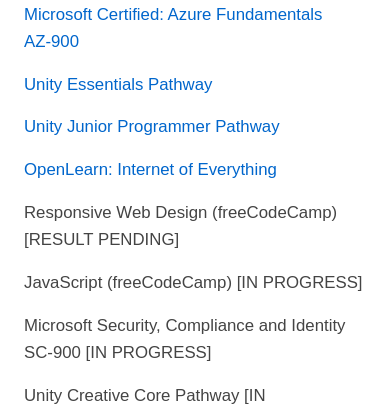
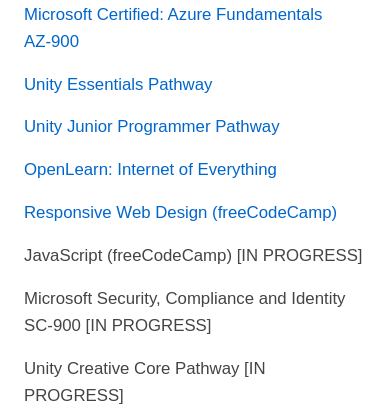
Before and after one commit to Partypants16/partypants16.github.io, a plain HTML site: page profile.html in a window 390 px wide. Shown: the part 687-1100 px from the top of the page. Drawn offline with Linux system fonts and the light colour scheme.

Commit message:
added Responsive Web Design cerds

```diff
--- a/profile.html
+++ b/profile.html
@@ -75,7 +75,7 @@
             <li><a href="cert-files/UnityJuniorProgrammer_Badge20250723-29-bwe0w.pdf" target="_blank">Unity Junior
                     Programmer Pathway</a></li>
             <li><a href="cert-files/IOE_1_statement.pdf" target="_blank">OpenLearn: Internet of Everything</a></li>
-            <li>Responsive Web Design (freeCodeCamp) [RESULT PENDING]</li>
+            <li><a href="https://www.freecodecamp.org/certification/partypants16/responsive-web-design-v9" target="_blank">Responsive Web Design (freeCodeCamp)</a></li>
             <li>JavaScript (freeCodeCamp) [IN PROGRESS]</li>
             <li>Microsoft Security, Compliance and Identity SC‑900 [IN PROGRESS]</li>
             <li>Unity Creative Core Pathway [IN PROGRESS]</li>
```
